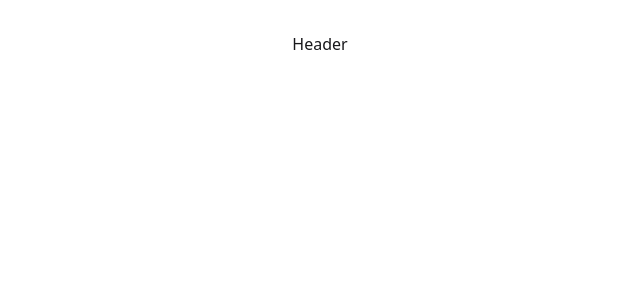
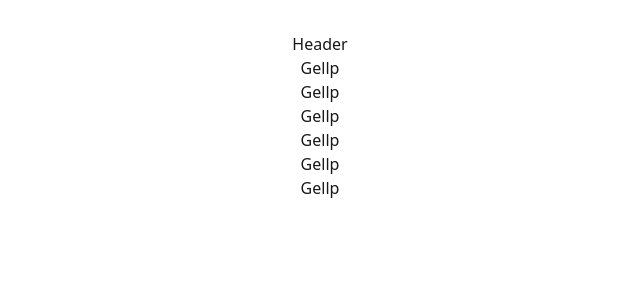
Before and after one commit to cosmokhairul/dragon-news-code, a React (Vite) app: page / in a window 1280 px wide. Shown: the top 300 px of the page, without its empty margins (320-960 px from the left). Built offline with nearby package versions, Linux system fonts and the light colour scheme.

Commit message:
third commit

```diff
--- a/src/components/Header.jsx
+++ b/src/components/Header.jsx
@@ -4,6 +4,12 @@ const Header = () => {
   return (
     <div>
       <h1>Header</h1>
+      <h2>Gellp </h2>
+      <h2>Gellp </h2>
+      <h2>Gellp </h2>
+      <h2>Gellp </h2>
+      <h2>Gellp </h2>
+      <h2>Gellp </h2>
     </div>
   );
 };
```
